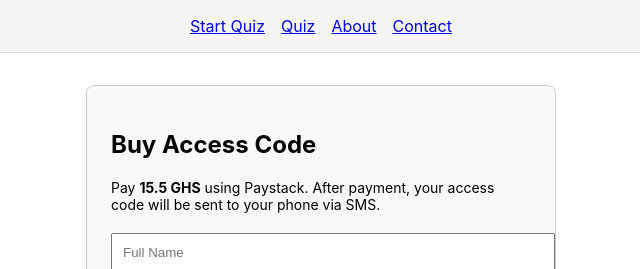
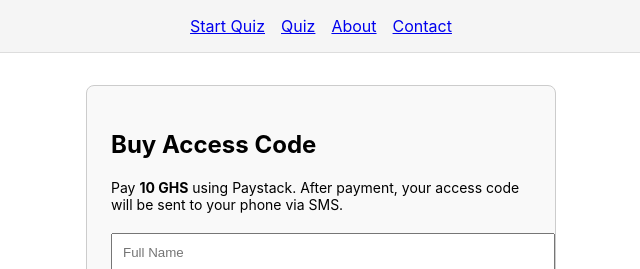
Before and after one commit to jasmitchxx/tickquiz-frontend, a React (Create React App) app: page /request-access in a window 1280 px wide. Shown: the top 269 px of the page, without its empty margins (319-959 px from the left). Built offline with nearby package versions, Linux system fonts and the light colour scheme.

Commit message:
Update payment amount to 10 GHS

```diff
--- a/src/pages/RequestAccessWithPayment.js
+++ b/src/pages/RequestAccessWithPayment.js
@@ -62,7 +62,7 @@ function RequestAccessWithPayment() {
     >
       <h2>Buy Access Code</h2>
       <p style={{ fontSize: 14, marginBottom: 20 }}>
-        Pay <strong>15.5 GHS</strong> using Paystack. After payment, your access
+        Pay <strong>10 GHS</strong> using Paystack. After payment, your access
         code will be sent to your phone via SMS.
       </p>
 
```
